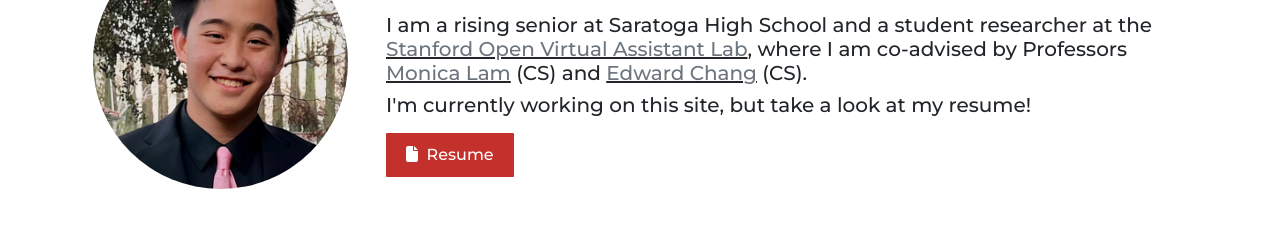
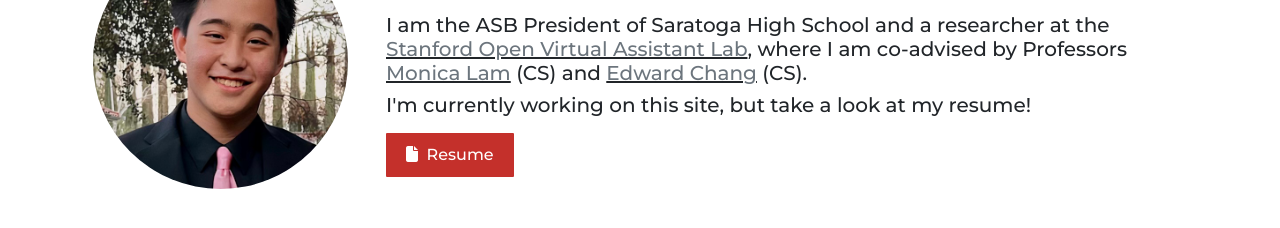
Before and after one commit to masonwang025/masonwang.me, a website: page index.html in a window 1280 px wide. Shown: the part 338-566 px from the top of the page. Drawn offline with nearby package versions, Linux system fonts and the light colour scheme.

Commit message:
Update index.html

```diff
--- a/index.html
+++ b/index.html
@@ -57,7 +57,7 @@
             <b>Hi, my name is <span>Mason Wang</span>.</b>
           </h1>
           <h5 class="mb-2">
-            I am a rising senior at Saratoga High School and a student researcher at the
+            I am the ASB President of Saratoga High School and a researcher at the
             <u
               ><a
                 href="https://oval.cs.stanford.edu/"
```
